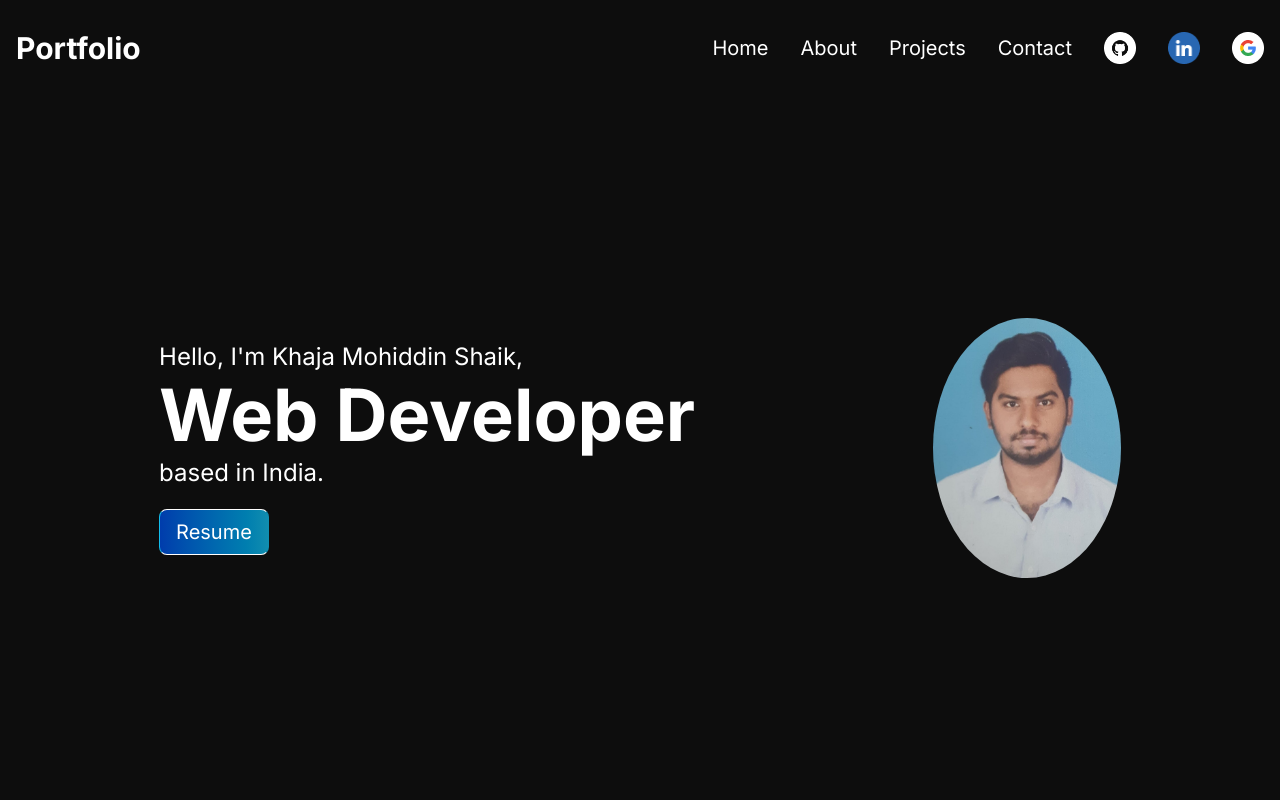
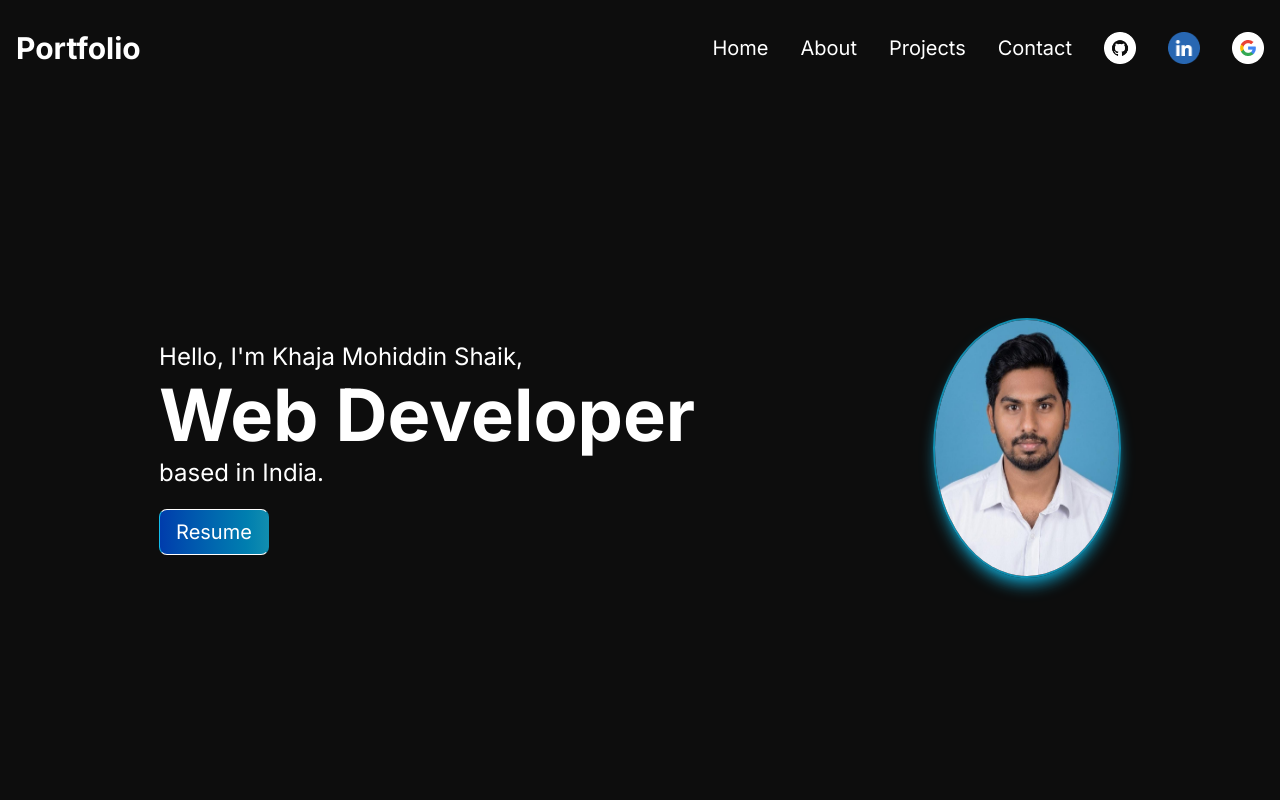
Before and after one commit to Khaja-Mohiddin-Shaik/Portfolio, a React (Vite) app: page / in a window 1280 px wide. Shown: the top 800 px of the page. Built offline with nearby package versions, Linux system fonts and the light colour scheme.

Commit message:
Fix image source and enhance profile image styling
Updated profile image source and added a border and shadow to the image.

```diff
--- a/src/Pages/Hero.jsx
+++ b/src/Pages/Hero.jsx
@@ -1,5 +1,5 @@
 import React from 'react';
-import Photo from "../assets/images/Profile-photo/Photo.jpeg";
+import Photo from "../assets/images/Profile-photo/Photo.jpg";
 
 function Hero() {
   return (
@@ -35,7 +35,7 @@ function Hero() {
         <img
           src={Photo}
           alt="Profile"
-          className="rounded-[50%] w-full h-full object-cover"
+          className="rounded-[50%] w-full h-full object-center border-2 border-[#118DAF] shadow-lg shadow-[#118DAF]"
         />
       </div>
     </div>
```
